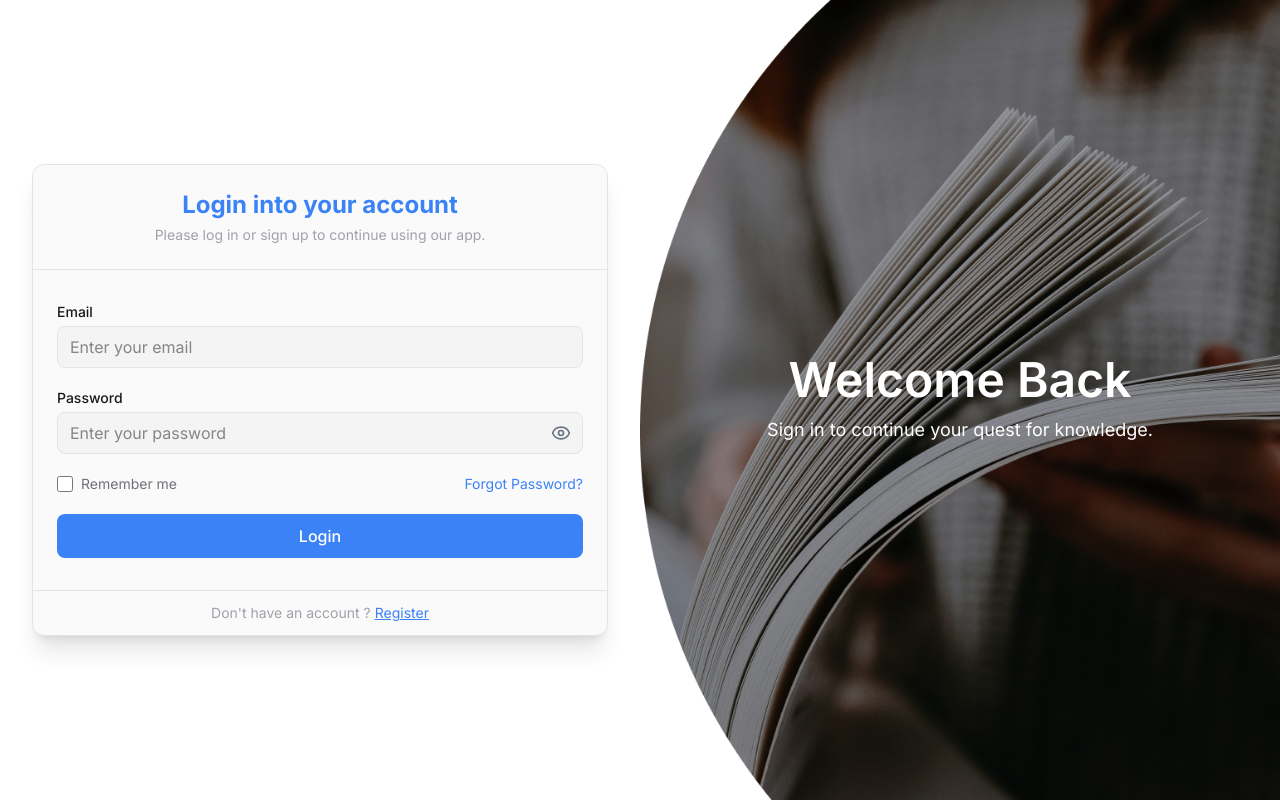
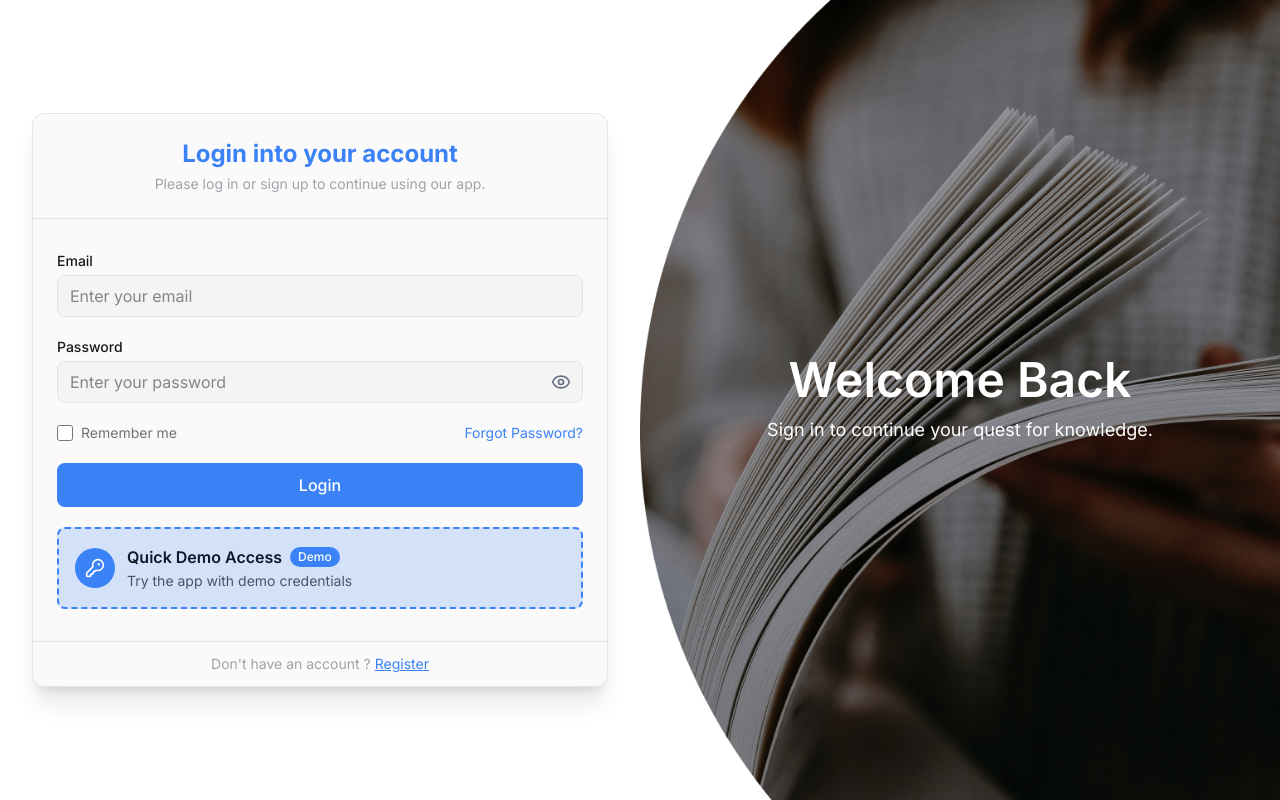
Before and after one commit to Lumix-projects/Quizium, a Next.js app: page /login in a window 1280 px wide. Built offline with nearby package versions, Linux system fonts and the light colour scheme; no server answers.

Commit message:
Add demo credentials quick login feature

```diff
--- a/src/app/(auth)/_shared/hooks/useLogin.tsx
+++ b/src/app/(auth)/_shared/hooks/useLogin.tsx
@@ -2,6 +2,7 @@
 
 import { zodResolver } from "@hookform/resolvers/zod";
 import { useForm } from "react-hook-form";
+import { useState } from "react";
 import toast from "react-hot-toast";
 import { LoginData } from "@/app/(auth)/_shared/types/auth";
 import { useRouter } from "next/navigation";
@@ -16,6 +17,7 @@ import { handleApiError } from "@/lib/handleApiError";
 export function useLogin() {
   // Hooks
   const router = useRouter();
+  const [isQuickLoginLoading, setIsQuickLoginLoading] = useState(false);
 
   const {
     register,
@@ -44,7 +46,7 @@ export function useLogin() {
       router.push(redirectPath);
 
       // Show success toast
-      toast.success("login successful!");
+      toast.success("Login successful!");
 
       // Reset form after registration
       reset();
@@ -53,5 +55,26 @@ export function useLogin() {
       reset();
     }
   }
-  return { register, handleSubmit, errors, login, isSubmitting };
+
+  async function handleQuickLogin() {
+    setIsQuickLoginLoading(true);
+    try {
+      await login({
+        email: "quiziumuser@gmail.com",
+        password: "quizium123",
+      });
+    } finally {
+      setIsQuickLoginLoading(false);
+    }
+  }
+
+  return {
+    register,
+    handleSubmit,
+    errors,
+    login,
+    isSubmitting,
+    handleQuickLogin,
+    isQuickLoginLoading,
+  };
 }
--- a/src/app/(auth)/login/page.tsx
+++ b/src/app/(auth)/login/page.tsx
@@ -11,9 +11,19 @@ import { useLogin } from "@/app/(auth)/_shared/hooks/useLogin";
 import Link from "next/link";
 import AuthHeader from "../_shared/components/AuthHeader";
 import RememberMe from "../_shared/components/RememberMe";
+import { KeyRoundIcon, Loader } from "lucide-react";
+import { cn } from "@/lib/utils";
 
 function LoginPage() {
-  const { register, handleSubmit, login, errors, isSubmitting } = useLogin();
+  const {
+    register,
+    handleSubmit,
+    login,
+    errors,
+    isSubmitting,
+    handleQuickLogin,
+    isQuickLoginLoading,
+  } = useLogin();
 
   return (
     <Card>
@@ -63,6 +73,47 @@ function LoginPage() {
           <Button type="submit" disabled={isSubmitting} className="w-full">
             {isSubmitting ? "Logging in..." : "Login"}
           </Button>
+
+          {/* Quick Login Section */}
+          <div
+            onClick={
+              isSubmitting || isQuickLoginLoading ? undefined : handleQuickLogin
+            }
+            className={cn(
+              "rounded-lg border-2 border-dashed bg-primary/20 border-primary p-4",
+              isSubmitting || isQuickLoginLoading
+                ? "opacity-50 cursor-not-allowed"
+                : "cursor-pointer hover:scale-[0.98] transition-transform duration-300"
+            )}
+          >
+            <div className="flex items-center gap-3">
+              {/* Key Icon */}
+              <div className="flex items-center justify-center w-10 h-10 bg-primary rounded-full">
+                {isQuickLoginLoading ? (
+                  <Loader className="w-5 h-5 text-white animate-spin" />
+                ) : (
+                  <KeyRoundIcon className="w-5 h-5 text-white" />
+                )}
+              </div>
+
+              {/* Quick Login Text */}
+              <div className="flex-1">
+                <div className="flex items-center gap-2">
+                  <h6 className="font-semibold text-gray-900 dark:text-gray-100">
+                    Quick Demo Access
+                  </h6>
+                  <span className="px-2 py-0.5 bg-primary text-white text-xs font-medium rounded-full">
+                    Demo
+                  </span>
+                </div>
+                <p className="text-sm text-gray-600 dark:text-gray-400 mt-0.5">
+                  {isQuickLoginLoading
+                    ? "Signing you in..."
+                    : "Try the app with demo credentials"}
+                </p>
+              </div>
+            </div>
+          </div>
         </form>
       </CardContent>
 
```
